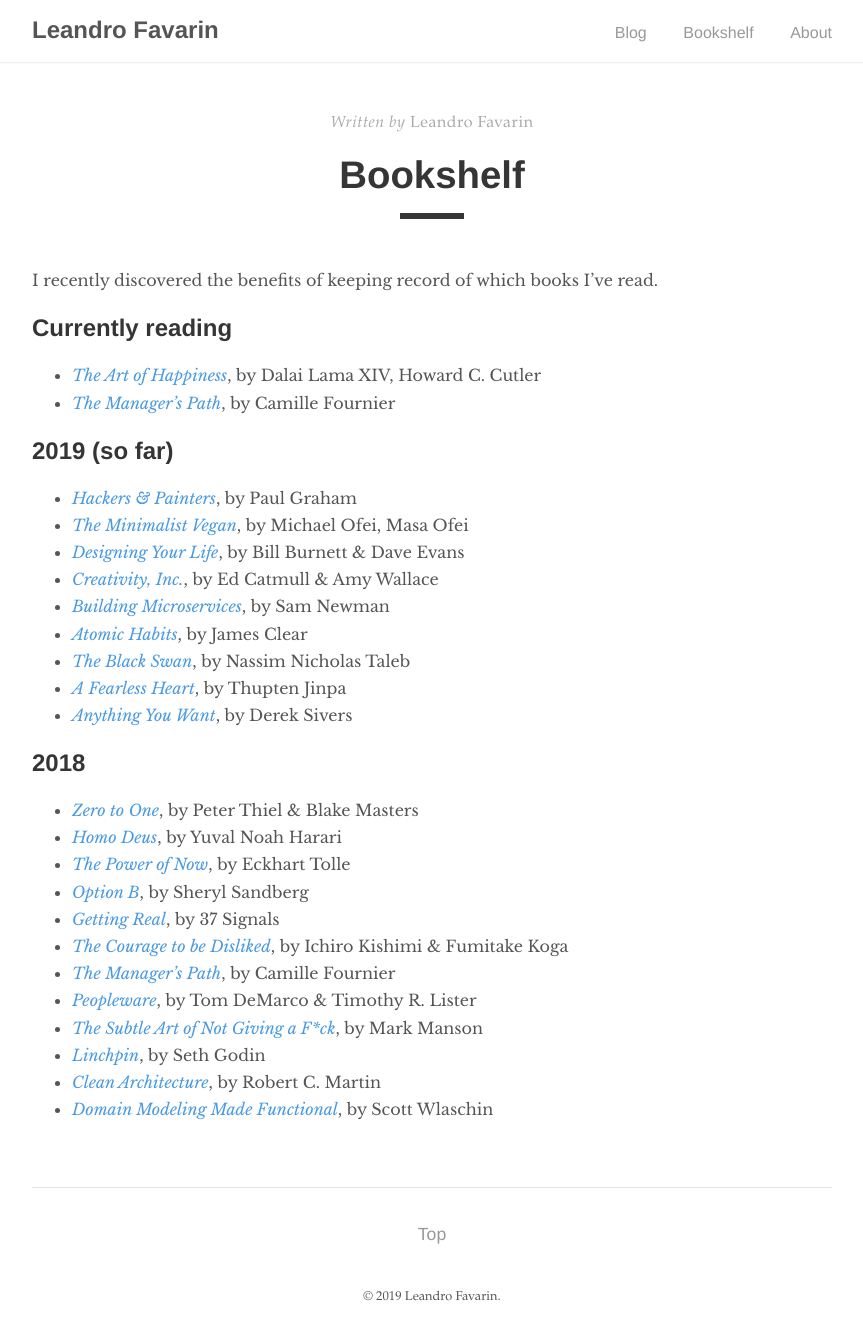
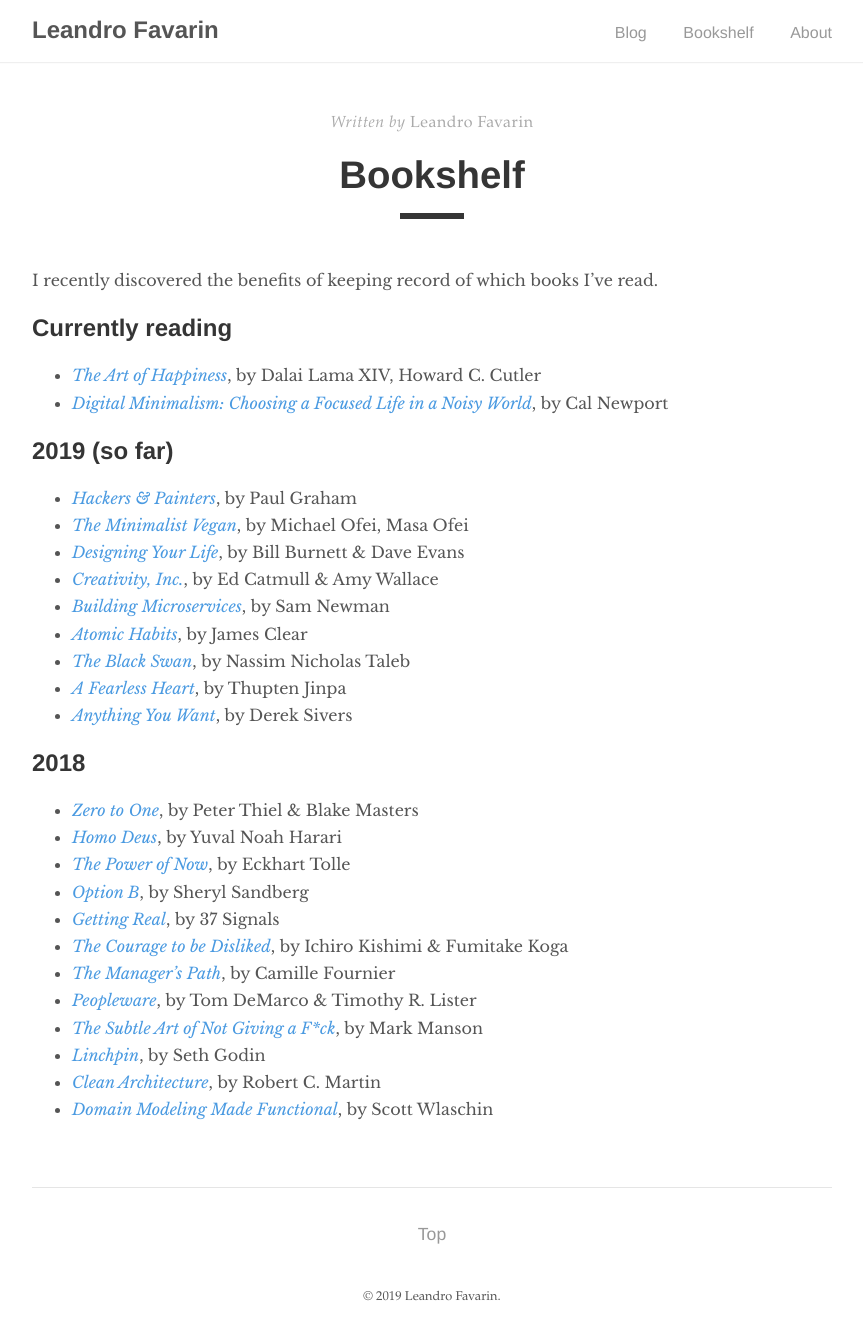
Before and after one commit to leandrofavarin/leandrofavarin.github.io, a Jekyll site: the page built from _pages/bookshelf.md, in a window 1280 px wide. Shown: the whole page, without its empty margins (208-1071 px from the left). Built offline with Jekyll 4.4.1, drawn with Linux system fonts in a browser that asks for light colours.

Commit message:
Reading Digital Minimalism

```diff
--- a/_pages/bookshelf.md
+++ b/_pages/bookshelf.md
@@ -9,7 +9,7 @@ I recently discovered the benefits of keeping record of which books I've read.
 ## Currently reading
 
 * [_The Art of Happiness_](https://www.goodreads.com/book/show/38210), by Dalai Lama XIV, Howard C. Cutler
-* [_The Manager's Path_](https://www.goodreads.com/book/show/33369254), by Camille Fournier
+* [_Digital Minimalism: Choosing a Focused Life in a Noisy World_](https://www.goodreads.com/book/show/40672036), by Cal Newport
 
 ## 2019 (so far)
 
```
